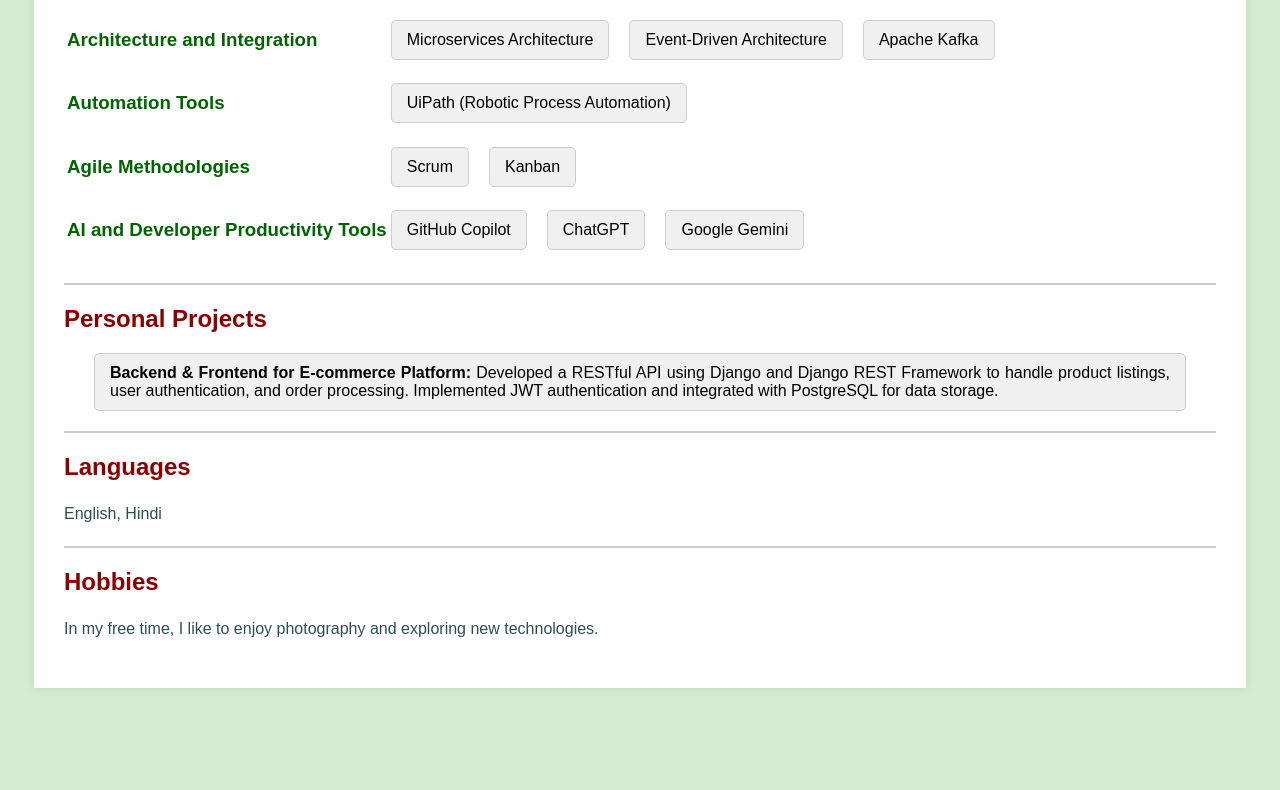
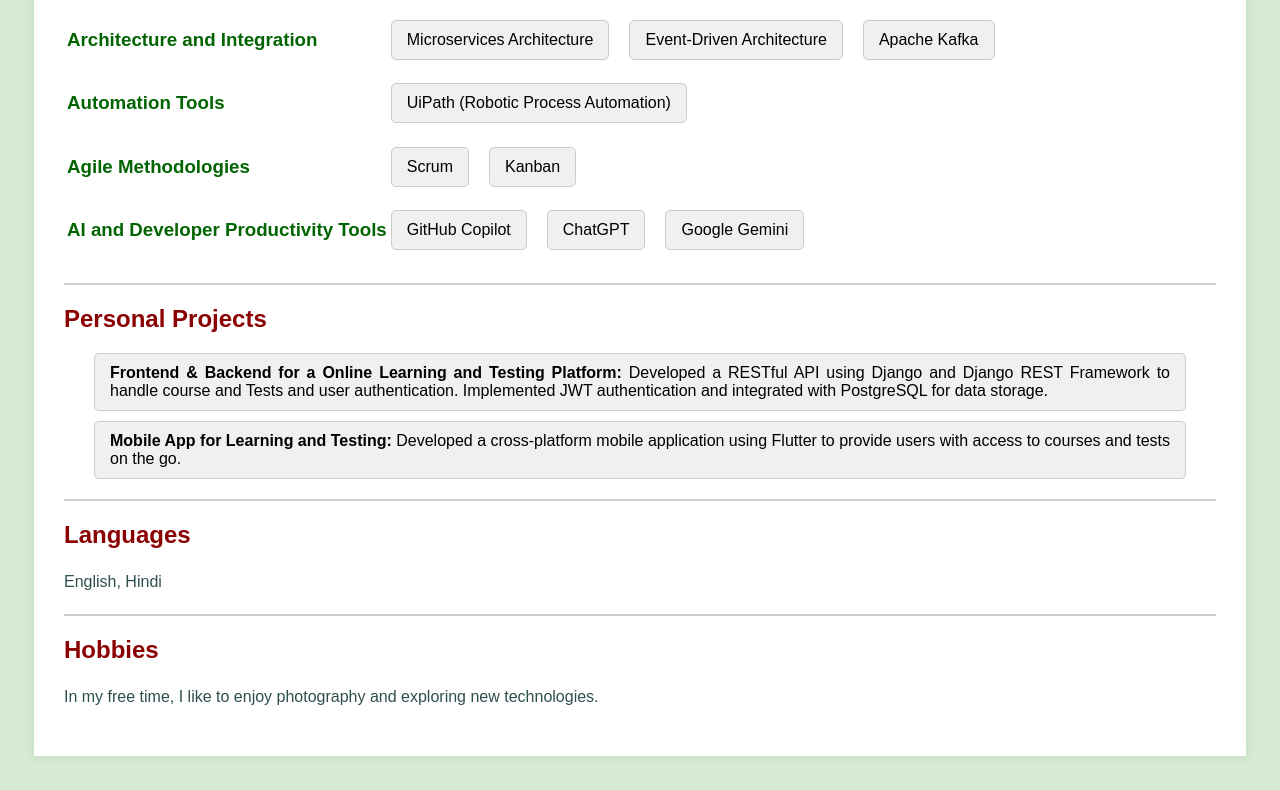
Before and after one commit to amitvermamjm/MyProfile, a plain HTML site: page index.html in a window 1280 px wide. Shown: the part 1706-2496 px from the top of the page. Before the commit the page ends 2444 px from the top, so only its background shows below. Drawn offline with Linux system fonts and the light colour scheme.

Commit message:
added readme file

```diff
--- a/index.html
+++ b/index.html
@@ -239,11 +239,13 @@
         <hr class="divider">
         <h2>Personal Projects</h2>
         <ul class="projects-list">
-            <li class="item"><strong>Backend & Frontend for E-commerce Platform:</strong> Developed a RESTful API
-                using Django
-                and Django REST Framework to handle product listings, user authentication, and order processing.
-                Implemented
-                JWT authentication and integrated with PostgreSQL for data storage.</li>
+            <li class="item"><strong>Frontend & Backend for a Online Learning and Testing Platform:</strong> Developed a
+                RESTful API using Django and Django REST Framework to handle course and Tests and user authentication.
+                Implemented JWT authentication and integrated with PostgreSQL for data storage.</li>
+            <li class="item">
+                <strong>Mobile App for Learning and Testing:</strong> Developed a cross-platform mobile application
+                using Flutter to provide users with access to courses and tests on the go.
+            </li>
         </ul>
 
         <hr class="divider">
--- a/styles.css
+++ b/styles.css
@@ -43,6 +43,7 @@
 p {
     line-height: 1.6;
     color: darkslategray;
+    text-align: justify;
 }
 
 .list-container {
```
Also changed, not shown: 1 other file.
